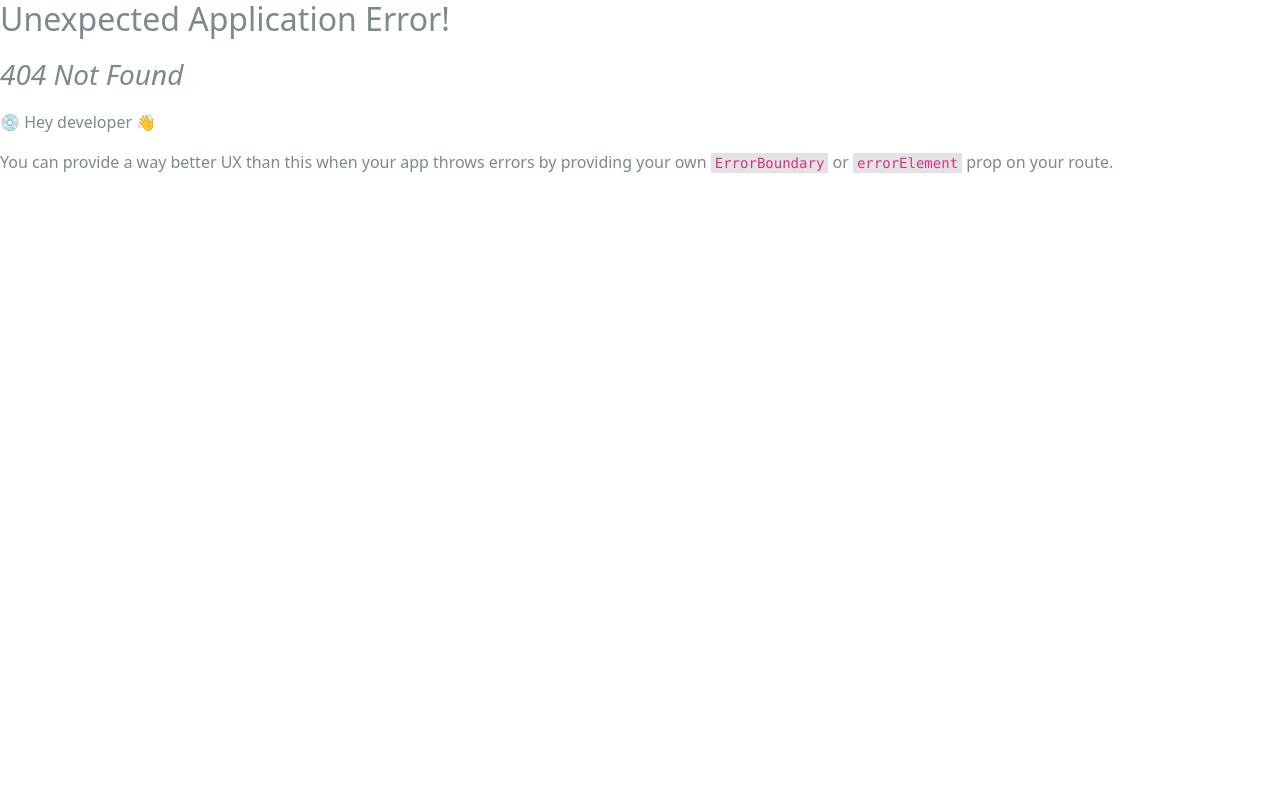
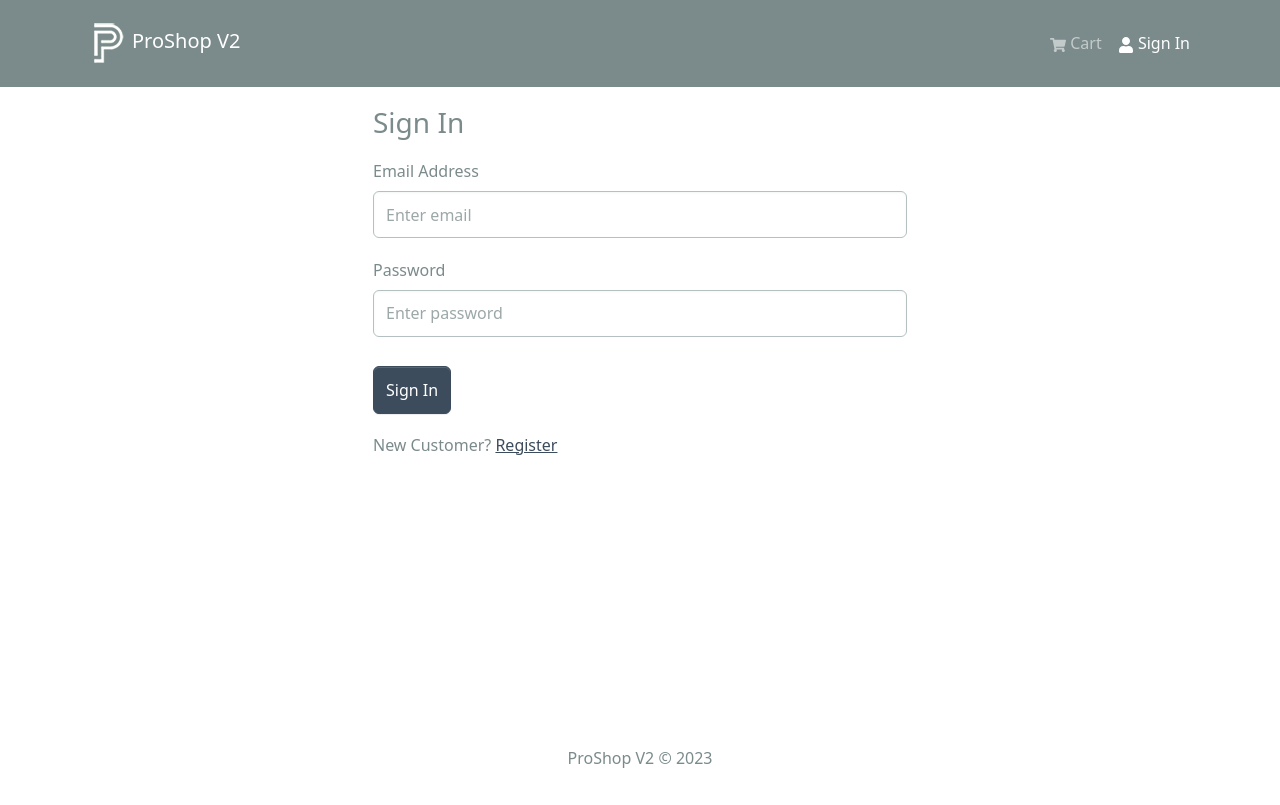
Before and after one commit to philrey12/proshop-v2, a React (Create React App) app in the folder frontend/: page /login in a window 1280 px wide. Before the commit this address had no page. Built offline with nearby package versions, Linux system fonts and the light colour scheme.

Commit message:
Add Login Screen, Auth & User API Slice

```diff
--- /dev/null
+++ b/frontend/src/components/FormContainer.jsx
@@ -0,0 +1,16 @@
+import React from 'react'
+import { Container, Row, Col } from 'react-bootstrap'
+
+const FormContainer = ({ children }) => {
+    return (
+        <Container>
+            <Row className='justify-content-md-center'>
+                <Col xs={12} md={6}>
+                    { children }
+                </Col>
+            </Row>
+        </Container>
+    )
+}
+
+export default FormContainer
--- a/frontend/src/index.js
+++ b/frontend/src/index.js
@@ -16,6 +16,7 @@
 import HomeScreen from './screens/HomeScreen';
 import ProductScreen from './screens/ProductScreen';
 import CartScreen from './screens/CartScreen';
+import LoginScreen from './screens/LoginScreen';
 
 const router = createBrowserRouter(
   createRoutesFromElements(
@@ -23,6 +24,7 @@
       <Route index={true} path='/' element={<HomeScreen />} />
       <Route path='/product/:id' element={<ProductScreen />} />
       <Route path='/cart' element={<CartScreen />} />
+      <Route path='/login' element={<LoginScreen />} />
     </Route>
   )
 )
--- /dev/null
+++ b/frontend/src/screens/LoginScreen.jsx
@@ -0,0 +1,44 @@
+import React from 'react'
+import { useState } from 'react'
+import { Link } from 'react-router-dom'
+import { Form, Button, Row, Col } from 'react-bootstrap'
+import FormContainer from '../components/FormContainer'
+
+const LoginScreen = () => {
+    const [email, setEmail] = useState('')
+    const [password, setPassword] = useState('')
+    const submitHandler = (e) => {
+        e.preventDefault()
+        console.log('submit')
+    }
+
+    return (
+        <FormContainer>
+            <h3>Sign In</h3>
+
+            <Form onSubmit={submitHandler}>
+                <Form.Group controlId='email' className='my-3'>
+                    <Form.Label>Email Address</Form.Label>
+                    <Form.Control type='email' placeholder='Enter email' value={email} onChange={(e) => setEmail(e.target.value)}></Form.Control>
+                </Form.Group>
+
+                <Form.Group controlId='password' className='my-3'>
+                    <Form.Label>Password</Form.Label>
+                    <Form.Control type='password' placeholder='Enter password' value={password} onChange={(e) => setPassword(e.target.value)}></Form.Control>
+                </Form.Group>
+
+                <Button type='submit' variant='primary' className='mt-2'>
+                    Sign In
+                </Button>
+            </Form>
+
+            <Row className='py-3'>
+                <Col>
+                    New Customer? <Link to='/register'>Register</Link>
+                </Col>
+            </Row>
+        </FormContainer>
+    )
+}
+
+export default LoginScreen
--- /dev/null
+++ b/frontend/src/slices/authSlice.js
@@ -0,0 +1,18 @@
+import { createSlice } from '@reduxjs/toolkit'
+
+const initialState = {
+    userInfo: localStorage.getItem('userInfo') ? JSON.parse(localStorage.getItem('userInfo')) : null,
+}
+const authSlice = createSlice({
+    name: 'auth',
+    initialState,
+    reducers: {
+        setCredentials: (state, action) => {
+            state.userInfo = action.payload
+            localStorage.setItem('userInfo', JSON.stringify(action.payload))
+        }
+    }
+})
+
+export const { setCredentials } = authSlice.actions
+export default authSlice.reducer
--- a/frontend/src/store.js
+++ b/frontend/src/store.js
@@ -1,11 +1,13 @@
 import { configureStore } from "@reduxjs/toolkit"
 import { apiSlice } from "./slices/apiSlice"
 import cartSliceReducer from './slices/cartSlice'
+import authSliceReducer from "./slices/authSlice"
 
 const store = configureStore({
     reducer: {
         [apiSlice.reducerPath]: apiSlice.reducer,
-        cart: cartSliceReducer
+        cart: cartSliceReducer,
+        auth: authSliceReducer
     },
     middleware: (getDefaultMiddleware) => getDefaultMiddleware().concat(apiSlice.middleware),
     devTools: true
```
Also changed, not shown: frontend/src/slices/usersApiSlice.js (added, +16 -0 lines).
